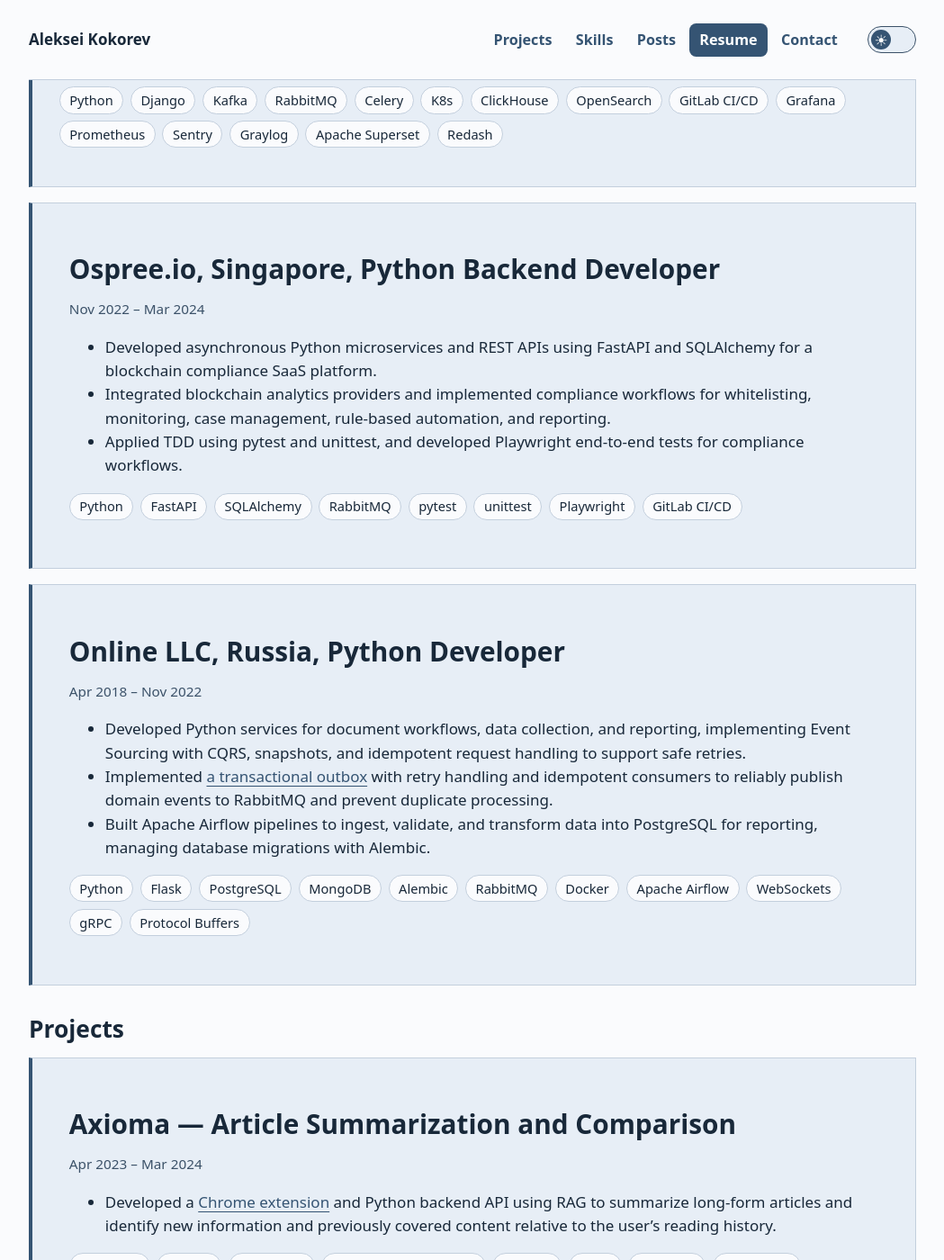
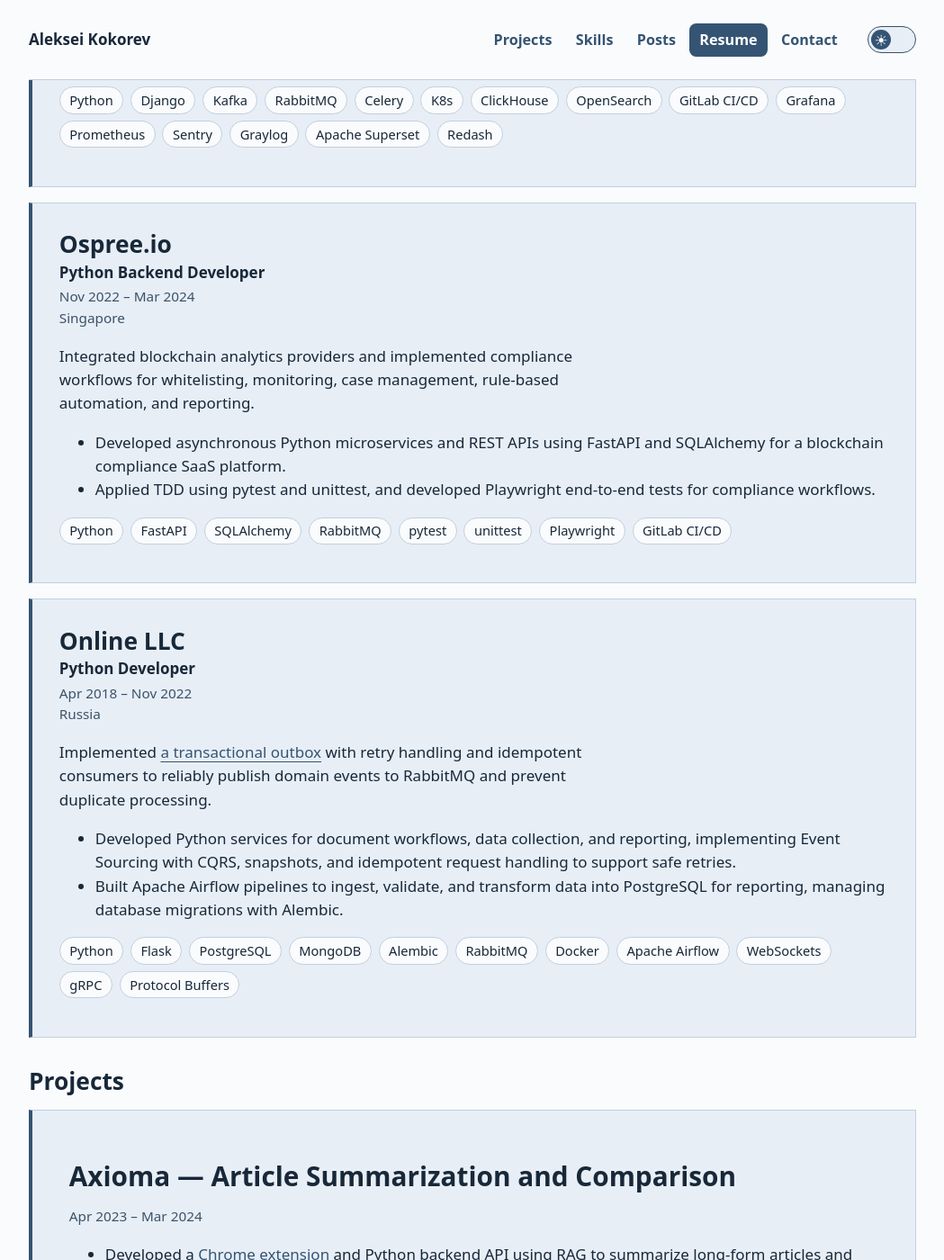
Before and after one commit to alex-coch/alex-coch.github.io, a Jekyll site: the page resume/index.html, which Jekyll copies as it is, in a window 1280 px wide and 1400 px high, scrolled down 942 px. Shown: the whole window at 90% size, without its empty margins (115-1164 px from the left). Built offline with Jekyll 4.4.1, drawn with Linux system fonts in a browser that asks for light colours.

Commit message:
Align Ospree and Online LLC resume entries with Litres

```diff
--- a/assets/portfolio.css
+++ b/assets/portfolio.css
@@ -320,9 +320,10 @@ header nav a[aria-current] {color:var(--on-accent);background:var(--accent)}
 .resume-intro .resume-summary {max-width:65ch}
 .resume-intro .contact-actions {margin:.75rem 0 0}
 .resume-intro + h2 {margin-top:1.4rem}
-.resume-recent-role.work-card {padding:clamp(1rem,3vw,1.75rem)}
-.resume-recent-role h3 {margin:0;font-size:clamp(1.25rem,3vw,1.55rem);line-height:1.25}
-.resume-recent-role h3 span {display:block;margin-top:.2rem;font-size:1rem}
-.resume-recent-role .meta {margin:.3rem 0 .65rem;color:var(--muted)}
-.resume-recent-role .resume-example-link {display:inline-flex;align-items:center;gap:.3rem;min-height:44px;font-weight:600}
-.resume-recent-role .resume-example {margin:0}
+.resume-role.work-card {padding:clamp(1rem,3vw,1.75rem)}
+.resume-role h3 {margin:0;font-size:clamp(1.25rem,3vw,1.55rem);line-height:1.25}
+.resume-role h3 span {display:block;margin-top:.2rem;font-size:1rem}
+.resume-role .meta {margin:.3rem 0 .65rem;color:var(--muted)}
+.resume-role .resume-example-link {display:inline-flex;align-items:center;gap:.3rem;min-height:44px;font-weight:600}
+.resume-role .resume-example {margin:0}
+.resume-role .resume-role-location {display:block}
--- a/resume/index.html
+++ b/resume/index.html
@@ -7,7 +7,7 @@
   <meta name="robots" content="noindex">
   <link rel="icon" href="/assets/ak.svg?v=3" type="image/svg+xml">
 <script src="/assets/theme.js?v=2"></script>
-<link rel="stylesheet" href="/assets/portfolio.css?v=49">
+<link rel="stylesheet" href="/assets/portfolio.css?v=50">
 <script defer src="/assets/portfolio-nav.js?v=7"></script>
 <script defer src="/assets/portfolio-enhancements.js?v=7"></script>
 </head>
@@ -46,7 +46,7 @@
     </div>
   </div>
   <h2>Professional experience</h2>
-  <article class="work-card resume-recent-role">
+  <article class="work-card resume-role">
     <h3>Litres <span>Senior Python Developer</span></h3>
     <p class="meta"><time datetime="2024-03">Mar 2024</time> – Present · Russia</p>
     <p>Built <a href="/projects/audiobook-alignment/">text–audio alignment pipelines</a> with Apache Airflow and deployed a dedicated GPU inference service to production. The service matches ebook passages to audiobook timestamps.</p>
@@ -76,12 +76,12 @@
       <li>Redash</li>
     </ul>
   </article>
-  <article class="work-card">
-    <h3>Ospree.io, Singapore, Python Backend Developer</h3>
-    <p class="meta">Nov 2022 – Mar 2024</p>
+  <article class="work-card resume-role">
+    <h3>Ospree.io <span>Python Backend Developer</span></h3>
+    <p class="meta"><time datetime="2022-11">Nov 2022</time> – <time datetime="2024-03">Mar 2024</time><span class="resume-role-location">Singapore</span></p>
+    <p>Integrated blockchain analytics providers and implemented compliance workflows for whitelisting, monitoring, case management, rule-based automation, and reporting.</p>
     <ul>
       <li>Developed asynchronous Python microservices and REST APIs using FastAPI and SQLAlchemy for a blockchain compliance SaaS platform.</li>
-      <li>Integrated blockchain analytics providers and implemented compliance workflows for whitelisting, monitoring, case management, rule-based automation, and reporting.</li>
       <li>Applied TDD using pytest and unittest, and developed Playwright end-to-end tests for compliance workflows.</li>
     </ul>
     <ul role="list" class="tech-tags" aria-label="Tech stack">
@@ -95,12 +95,12 @@
       <li>GitLab CI/CD</li>
     </ul>
   </article>
-  <article class="work-card">
-    <h3>Online LLC, Russia, Python Developer</h3>
-    <p class="meta">Apr 2018 – Nov 2022</p>
+  <article class="work-card resume-role">
+    <h3>Online LLC <span>Python Developer</span></h3>
+    <p class="meta"><time datetime="2018-04">Apr 2018</time> – <time datetime="2022-11">Nov 2022</time><span class="resume-role-location">Russia</span></p>
+    <p>Implemented <a href="/projects/transactional-outbox/">a transactional outbox</a> with retry handling and idempotent consumers to reliably publish domain events to RabbitMQ and prevent duplicate processing.</p>
     <ul>
       <li>Developed Python services for document workflows, data collection, and reporting, implementing Event Sourcing with CQRS, snapshots, and idempotent request handling to support safe retries.</li>
-      <li>Implemented <a href="/projects/transactional-outbox/">a transactional outbox</a> with retry handling and idempotent consumers to reliably publish domain events to RabbitMQ and prevent duplicate processing.</li>
       <li>Built Apache Airflow pipelines to ingest, validate, and transform data into PostgreSQL for reporting, managing database migrations with Alembic.</li>
     </ul>
     <ul role="list" class="tech-tags" aria-label="Tech stack">
```
